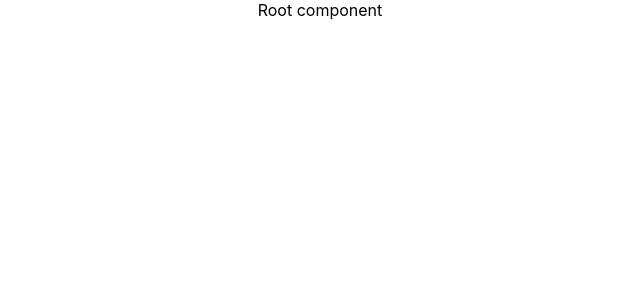
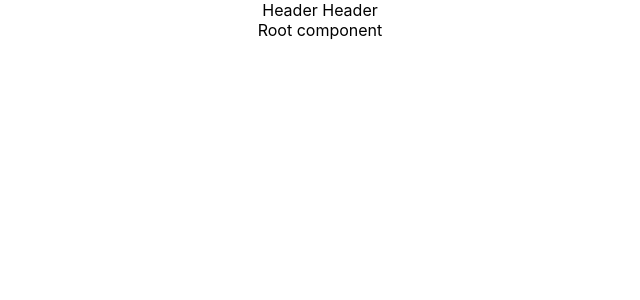
Before and after one commit to KelvinMitaki/Fullstack-GraphQL-Typescript, a React (Create React App) app in the folder client/: page / in a window 1280 px wide. Shown: the top 300 px of the page, without its empty margins (320-960 px from the left). Built offline with nearby package versions, Linux system fonts and the light colour scheme.

Commit message:
added header

```diff
--- a/client/src/App.tsx
+++ b/client/src/App.tsx
@@ -1,12 +1,13 @@
 import React from "react";
-import logo from "./logo.svg";
 import "./App.css";
 import { Route } from "react-router-dom";
 import HomePage from "./components/HomePage";
+import Header from "./components/Header";
 
 function App() {
   return (
     <div className="App">
+      <Header />
       <Route path="/" exact component={HomePage} />
     </div>
   );
--- /dev/null
+++ b/client/src/components/Header.tsx
@@ -0,0 +1,7 @@
+import React from "react";
+
+const Header = () => {
+  return <div>Header Header</div>;
+};
+
+export default Header;
```
Also changed, not shown: 1 other file (tests, documents, lock files or other folders).
